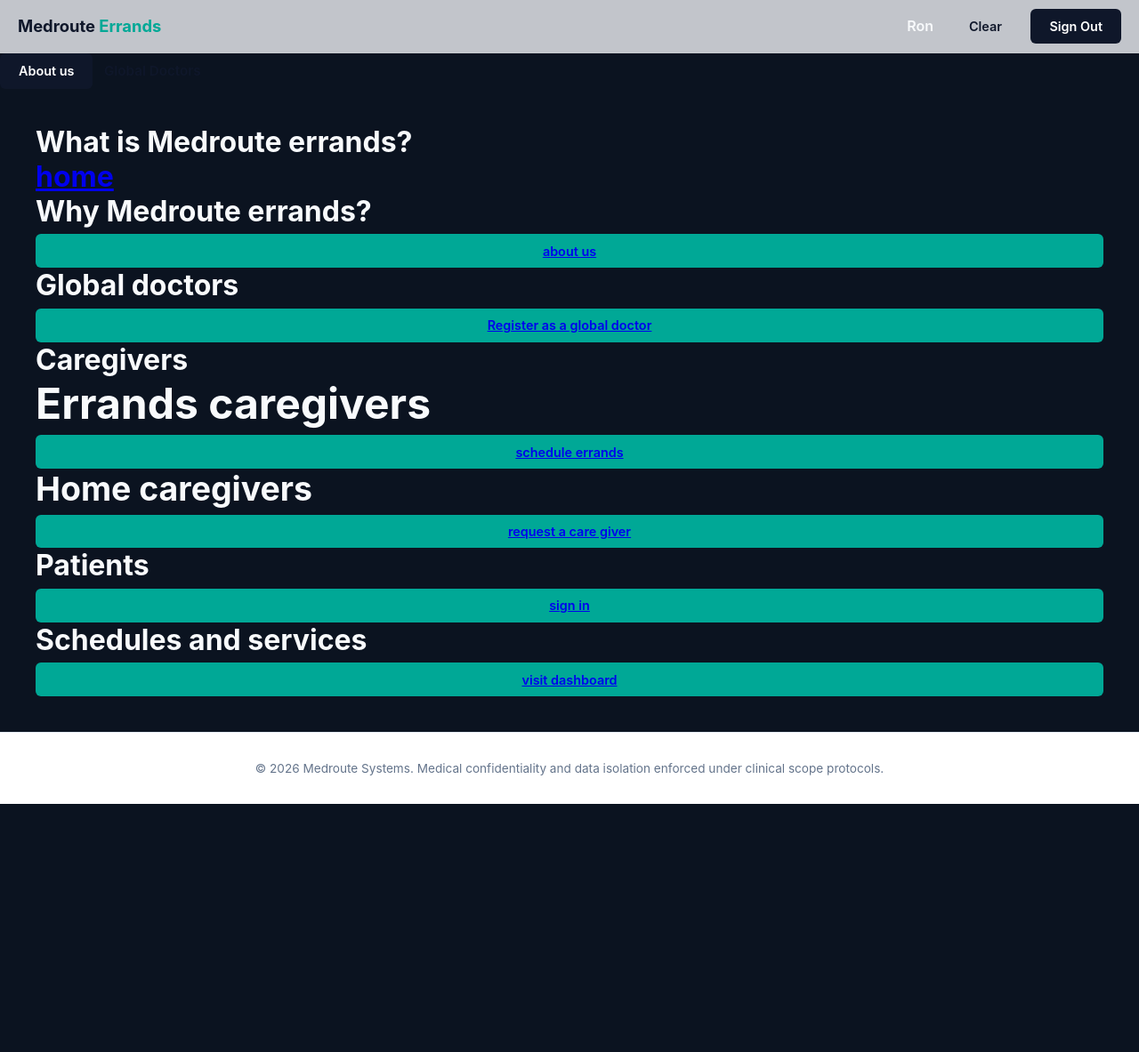
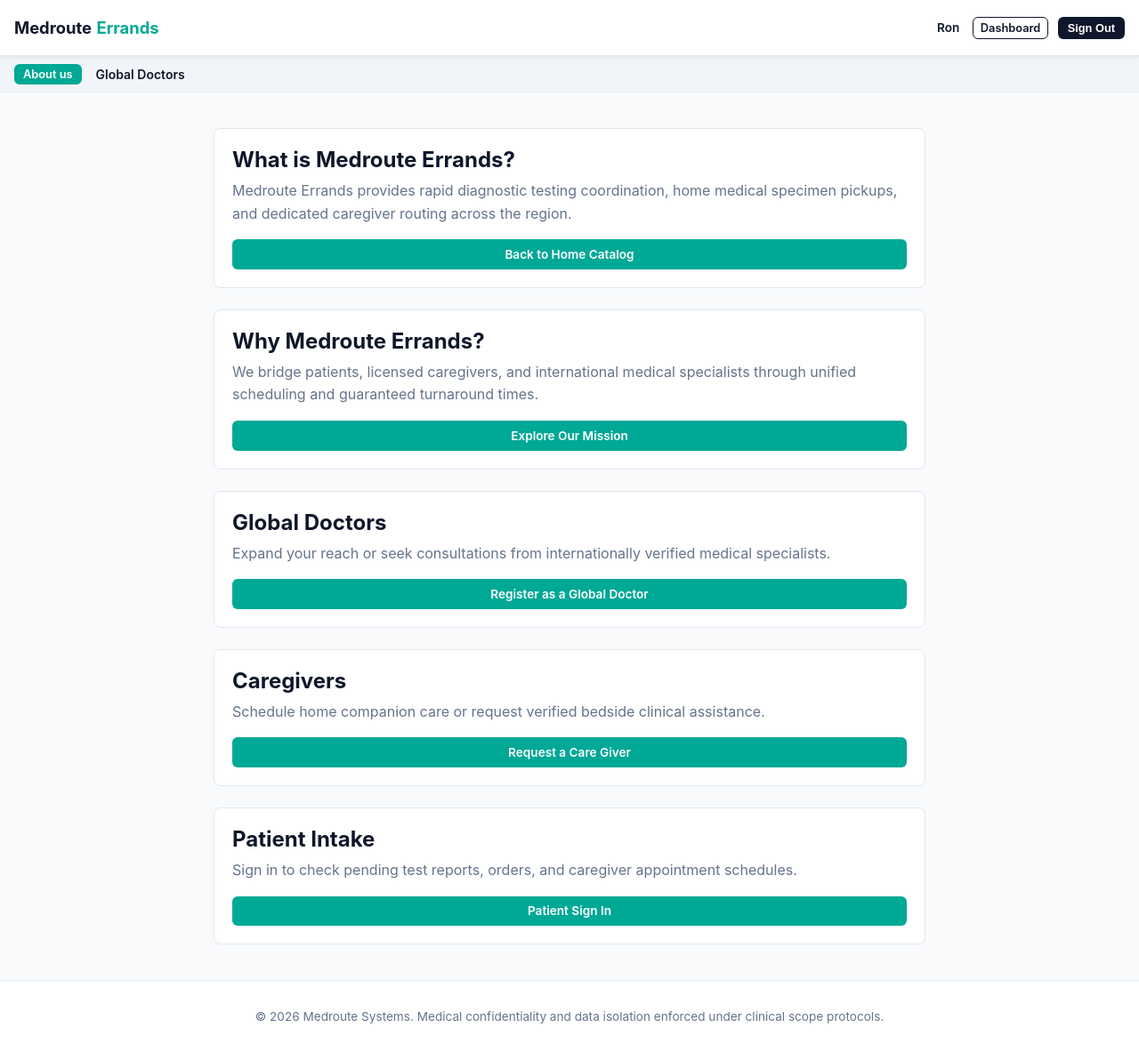
Before and after one commit to ronjoy18/medroute, a Django app: page /about-us/ in a window 1280 px wide. Shown: the whole page at 89% size. Before the commit the page ends 904 px from the top, so only its background shows below. Run offline with Django 5.2, Linux system fonts and the light colour scheme; a user stored in the database is signed in.

```diff
--- a/static/css/style.css
+++ b/static/css/style.css
@@ -1,13 +1,15 @@
+/* ==========================================================================
+   1. Design Tokens & Color Variables
+   ========================================================================== */
 :root {
-  --primary-deep1: #0B4F6C;
-  --secondary-teal: #00A896;
-  --sterile-white: #FFFFFF;
-  --neutral-slate: #0F172A;
-  --neutral-soft: #F8FAFC;
-  --border-slate: #E2E8F0;
-  --alert-red: #EF4444;
-  --success-green: #10B981;
   --primary-deep: #0f172a;
+  --secondary-teal: #00a896;
+  --sterile-white: #ffffff;
+  --neutral-slate: #0f172a;
+  --neutral-soft: #f8fafc;
+  --border-slate: #e2e8f0;
+  --alert-red: #ef4444;
+  --success-green: #10b981;
   --page-bg: #0b1320;
   --text-main: #f8fafc;
   --text-muted: #e2e8f0;
@@ -22,55 +24,122 @@
   );
 }
 
-* {
+/* ==========================================================================
+   2. Reset & Viewport Constraints (Prevents Android Width Stretching)
+   ========================================================================== */
+*,
+*::before,
+*::after {
   box-sizing: border-box;
   margin: 0;
   padding: 0;
-  font-family: -apple-system, BlinkMacSystemFont, "Segoe UI", Roboto, Oxygen, Ubuntu, Cantarell, sans-serif;
+}
+
+html, body {
+  max-width: 100vw;
+  overflow-x: hidden;
 }
 
 body {
+  font-family: -apple-system, BlinkMacSystemFont, "Segoe UI", Roboto, Oxygen, Ubuntu, Cantarell, sans-serif;
   background-color: var(--neutral-soft);
   color: var(--neutral-slate);
-  min-height: 100vh;
+  min-height: 100dvh;
   display: flex;
   flex-direction: column;
 }
 
-/* Main Navigation Bar */
+/* Dark background ONLY on the welcome/advert home page */
+body.home-page {
+  background-color: var(--page-bg);
+  color: var(--text-main);
+}
 
+.main-content {
+  flex: 1;
+  padding: 1.25rem 1rem;
+  max-width: 1200px;
+  margin: 0 auto;
+  width: 100%;
+}
 
-/* Left Section: Brand & Global Doctors */
-.nav-left {
+@media (min-width: 768px) {
+  .main-content {
+    padding: 2.5rem 1.5rem;
+  }
+}
+
+.star {
+  color: var(--alert-red);
+  font-weight: 700;
+}
+
+/* ==========================================================================
+   3. Distinct White Navigation Bar (Clean & Aligned)
+   ========================================================================== */
+.top-nav {
+  width: 100%;
+  height: 64px;
+  background-color: var(--sterile-white);
+  border-bottom: 2px solid var(--border-slate);
+  box-shadow: 0 2px 4px rgba(15, 23, 42, 0.04);
+  padding: 0 1rem;
   display: flex;
   align-items: center;
-  gap: 1.5rem;
-  flex-shrink: 0;
+  justify-content: space-between;
+  position: relative;
+  z-index: 100;
 }
 
+/* Clickable Brand Logo: No purple link, no underline */
 .brand {
   font-size: 1.15rem;
   font-weight: 700;
   color: var(--primary-deep);
   text-decoration: none;
-  white-space: nowrap; /* Keeps Medroute Diagnostics on one single line */
+  display: inline-flex;
+  align-items: center;
+  gap: 0.35rem;
+  white-space: nowrap;
   line-height: 1.2;
 }
 
-/* Right Section: About Us + Auth Buttons */
-.nav-right {
+.brand:hover,
+.brand:visited,
+.brand:active {
+  text-decoration: none;
+  color: var(--primary-deep);
+}
+
+.brand-teal {
+  color: var(--secondary-teal);
+}
+
+/* Right-aligned Navigation Controls */
+.nav-actions {
+  display: flex;
+  align-items: center;
+  gap: 0.65rem;
+  flex-shrink: 0;
+}
+
+/* Secondary Sub-navigation Row (About us & Global Doctors) */
+.sub-nav-bar {
+  background-color: #f1f5f9;
+  border-bottom: 1px solid var(--border-slate);
+  padding: 0.5rem 1rem;
   display: flex;
   align-items: center;
   gap: 1rem;
-  flex-shrink: 0;
+  overflow-x: auto;
+  white-space: nowrap;
 }
 
 .nav-link {
   color: var(--primary-deep);
   font-weight: 600;
   text-decoration: none;
-  font-size: 0.95rem;
-  transition: opacity 0.2s ease;
+  font-size: 0.875rem;
   white-space: nowrap;
 }
 
@@ -78,14 +147,16 @@ body {
   opacity: 0.8;
 }
 
-/* Base Button Style */
+/* ==========================================================================
+   4. Preserved Button Styles
+   ========================================================================== */
 .clinical-btn {
-  padding: 0.65rem 1.25rem;
+  padding: 0.55rem 1rem;
   border-radius: 6px;
   border: none;
   outline: none;
   font-weight: 600;
-  font-size: 0.9rem;
+  font-size: 0.85rem;
   cursor: pointer;
   transition: all 0.2s ease;
   text-decoration: none;
@@ -127,115 +189,11 @@ body {
 
 .btn-teal:hover {
   background-color: #028a7b;
+  color: var(--sterile-white);
 }
 
-.btn-whatsapp {
-  background-color: #25D366;
-  color: #ffffff;
-}
-
-.btn-phone {
-  background-color: #ffffff;
-  color: #000000;
-  border: none;
-}
-
-.main-content {
-  flex: 1;
-  padding: 2.5rem;
-  max-width: 1280px;
-  margin: 0 auto;
-  width: 100%;
-}
-
-
-
-.nav-left, .-right {
-  display: flex;
-  align-items: center;
-  gap: 1.25rem;
-}
-
-
-
-.-link {
-  color: var(--primary-deep);
-  font-weight: 600;
-  text-decoration: none;
-  font-size: 0.95rem;
-  white-space: nowrap;
-}
-
-.-link:hover {
-  opacity: 0.8;
-}
-
-.user-badge {
-  font-weight: 600;
-  font-size: 0.9rem;
-  color: var(--neutral-slate);
-  white-space: nowrap;
-}
-
-/* White background, black text, zero borders */
-.btn-signup-clean {
-  background-color: #ffffff;
-  color: #000000;
-  border: none;
-  box-shadow: none;
-}
-
-.btn-signup-clean:hover {
-  background-color: #f1f5f9;
-}
-
-.star{
-  color: red;
-  font-weight: bold;
-}
-
-
-
-.bar{
-  display: flex;
-  align-items: center;
-  justify-content: space-between;
-  padding: 12px 16px;
-  background-color: #FFFFFF;
-  border-bottom: 1px solid #e5e7eb;
-  gap: 12px;
-}
-
-.-brand{
-  font-size: 1.15rem;
-  font-weight: 700;
-  color: #0b4d0b;
-}
-
-
-.nav-buttons {
-  display: flex;
-  gap: 12px;
-}
-.clinical-nav {
-  background: var(--sterile-white);
-  border-bottom: 1px solid var(--border-slate);
-  padding: 1rem 2rem;
-  display: flex;
-  justify-content: space-between;
-  align-items: center;
-}
-
-
-.table-responsive {
-  width: 100%;
-  overflow-x: auto; /* Adds horizontal scroll ONLY when table exceeds card width */
-  -webkit-overflow-scrolling: touch; /* Smooth momentum scrolling on iOS Safari */
-}
-
-
 .btn-outline {
-  border-color: var(--primary-deep);
+  border: 1px solid var(--primary-deep);
   color: var(--primary-deep);
   background: transparent;
 }
@@ -244,19 +202,28 @@ body {
   background: var(--neutral-soft);
 }
 
-.main-content {
-  flex: 1;
-  padding: 2.5rem;
-  max-width: 1280px;
-  margin: 0 auto;
-  width: 100%;
+.btn-phone {
+  background-color: #ffffff;
+  color: #000000;
+  border: 1px solid var(--border-slate);
 }
 
-/* Card Structures */
+.nav-btn.primary {
+  background-color: var(--brand-blue);
+  color: var(--sterile-white);
+  padding: 6px 14px;
+  font-size: 0.85rem;
+  border-radius: 6px;
+  text-decoration: none;
+}
+
+/* ==========================================================================
+   5. Card Layouts & Grid Structures
+   ========================================================================== */
 .card-grid {
   display: grid;
-  grid-template-columns: repeat(auto-fill, minmax(320px, 1fr));
-  gap: 1.5rem;
+  grid-template-columns: repeat(auto-fill, minmax(290px, 1fr));
+  gap: 1.25rem;
   margin-top: 1.5rem;
 }
 
@@ -264,250 +231,73 @@ body {
   background: var(--sterile-white);
   border: 1px solid var(--border-slate);
   border-radius: 8px;
-  padding: 1.5rem;
+  padding: 1.25rem;
   display: flex;
   flex-direction: column;
   justify-content: space-between;
 }
 
-/* Password Engine Elements */
-.rule-tracker {
-  list-style: none;
-  margin-top: 0.75rem;
-  padding: 0.5rem;
-  background: var(--neutral-soft);
-  border-radius: 6px;
+/* ==========================================================================
+   6. Responsive Tables (Smooth Horizontal Scrolling on Phones)
+   ========================================================================== */
+.table-responsive {
+  width: 100%;
+  overflow-x: auto;
+  -webkit-overflow-scrolling: touch;
+  margin-top: 1rem;
+  border: 1px solid var(--border-slate);
+  border-radius: 8px;
+  background: var(--sterile-white);
 }
 
-.rule-tracker li {
-  font-size: 0.825rem;
-  color: #64748B;
-  display: flex;
-  align-items: center;
-  gap: 0.5rem;
-  margin-bottom: 0.25rem;
+.data-table {
+  width: 100%;
+  min-width: 600px;
+  border-collapse: collapse;
 }
 
-.rule-tracker li.valid {
-  color: var(--success-green);
-  font-weight: 600;
-}
-
-.rule-tracker li.valid::before {
-  content: "✔";
-}
-
-.rule-tracker li.invalid::before {
-  content: "○";
-}
-
-/* Data Table Architecture */
-.data-table {
-  width: 100%;
-  border-collapse: collapse;
-  background: var(--sterile-white);
-  border-radius: 8px;
-  overflow: hidden;
-  border: 1px solid var(--border-slate);
-  margin-top: 1rem;
-}
-
-.data-table th, .data-table td {
-  padding: 1rem;
+.data-table th,
+.data-table td {
+  padding: 0.85rem 1rem;
   text-align: left;
   border-bottom: 1px solid var(--border-slate);
+  font-size: 0.875rem;
 }
 
 .data-table th {
   background: var(--neutral-soft);
   font-weight: 700;
+  color: var(--primary-deep);
 }
 
-
-/* Navigation bar layout */
-.navbar {
-  display: flex;
-  align-items: center;
-  justify-content: space-between;
-  padding: 12px 16px;
-  background-color: #ffffff;
-  border-bottom: 1px solid #e5e7eb;
-  gap: 12px;
-}
-
-/* Brand Title */
-.nav-brand {
-  font-size: 1.15rem;
-  font-weight: 400;
-  color: #0b4d6c;
-  text-decoration: none;
-  line-height: 1.2;
-  white-space: nowrap; /* Prevents text from breaking into two awkward lines */
-}
-
-/* Right-side button group */
-.nav-actions {
-  display: flex;
-  align-items: center;
-  gap: 8px; /* Clean gap between Signup and Login */
-  flex-shrink: 0; /* Prevents buttons from squishing */
-}
-
-/* Signup Button */
-.btn-signup {
-  padding: 6px 12px;
-  border: 1.5px solid #0b4d6c;
-  border-radius: 6px;
-  background: transparent;
-  color: #0b4d6c;
-  font-size: 0.875rem;
-  font-weight: 600;
-  text-decoration: none;
-  display: inline-block;
-  white-space: nowrap;
-}
-
-/* Login Button */
-.btn-login {
-  padding: 6px 14px;
-  border-radius: 6px;
-  background-color: #0b4d6c;
-  color: #ffffff;
-  font-size: 0.875rem;
-  font-weight: 600;
-  text-decoration: none;
-  display: inline-block;
-  white-space: nowrap;
-}
-
-/* Container positioned fixed on screen */
-.toast-container {
-  position: fixed;
-  top: 20px;
-  right: 20px;
-  z-index: 9999;
-  display: flex;
-  flex-direction: column;
-  gap: 10px; /* Space between multiple stacked toasts */
-  pointer-events: none; /* Allows clicking behind empty space */
-}
-
-/* Base Toast Card */
-.toast {
-  pointer-events: auto; /* Re-enables clicking on the toast itself */
-  min-width: 250px;
-  max-width: 350px;
-  padding: 12px 16px;
-  border-radius: 8px;
-  color: #ffffff;
-  font-family: sans-serif;
-  font-size: 14px;
-  box-shadow: 0 4px 12px rgba(0, 0, 0, 0.15);
-  display: flex;
-  align-items: center;
-  justify-content: space-between;
-  opacity: 0;
-  transform: translateY(-10px);
-  transition: opacity 0.3s ease, transform 0.3s ease;
-}
-
-/* Visibility state */
-.toast.show {
-  opacity: 1;
-  transform: translateY(0);
-}
-
-/* Color variations based on message status */
-.toast-success { background-color: #0b4d6c; } /* Ocean/Proswim blue */
-.toast-error   { background-color: #d9383a; } /* Alert red */
-.toast-info    { background-color: #00c4d6; color: #032b30; } /* errand cyan */
-
-* {
-  box-sizing: border-box;
-  margin: 0;
-  padding: 0;
-}
-
-body {
-  font-family: -apple-system, BlinkMacSystemFont, "Segoe UI", Roboto, sans-serif;
-  background-color: #0b1320; /* Dark general page backdrop */
-  color: #f8fafc;
-  min-height: 100dvh;
-}
-
-/* 1. Header (Excluded from Card Height) */
-.top-nav {
-  height: 60px;
-  display: flex;
-  justify-content: space-between;
-  align-items: center;
-  padding: 0 1.25rem;
-  background: rgba(226, 228, 233, 0.85);
-  border-bottom: 1px solid rgba(255, 255, 255, 0.08);
-}
-
-.nav-actions {
-  display: flex;
-  gap: 0.5rem;
-}
-
-.nav-btn {
-  padding: 6px 14px;
-  font-size: 0.85rem;
-  border-radius: 6px;
-  border: 1px solid rgba(255, 255, 255, 0.2);
-  color: #fff;
-  background: transparent;
-  cursor: pointer;
-  text-decoration: none;
-}
-
-.nav-btn.primary {
-  background: #0284c7;
-  border-color: #0284c7;
-}
-
-/* 2. Container holding the card */
+/* ==========================================================================
+   7. Glass Card Component (For Welcome Ad Page)
+   ========================================================================== */
 .page-container {
   display: flex;
   justify-content: center;
   align-items: center;
   padding: 1rem;
+  flex: 1;
 }
 
-/* 3. The Translucent Blue-Green Glass Card */
 .glass-card {
   position: relative;
   width: 100%;
   max-width: 420px;
-
-  /* Takes 3/4 (75%) of the mobile screen height */
   height: 75dvh;
-
   border-radius: 24px;
-  overflow: hidden; /* Keeps background image strictly inside the card border */
+  overflow: hidden;
   display: flex;
   flex-direction: column;
   justify-content: space-between;
-
-  /* Translucent Blue-Green / Cyan Glass Fill */
-  background: linear-gradient(
-    135deg,
-    rgba(14, 116, 144, 0.45) 0%,   /* Cyan / Blue-Green */
-    rgba(15, 118, 110, 0.35) 50%,  /* Deep Teal */
-    rgba(6, 78, 59, 0.40) 100%     /* Emerald hint */
-  );
-
-  /* Glass Frosted Blur */
+  background: var(--glass-card-bg);
   backdrop-filter: blur(16px);
   -webkit-backdrop-filter: blur(16px);
-
-  /* Subtle glass border and soft shadow */
-  border: 1px solid rgba(94, 234, 212, 0.25);
+  border: 1px solid var(--accent-mint-dim);
   box-shadow: 0 16px 36px rgba(0, 0, 0, 0.4);
 }
 
-/* 4. Isolated Background Image layer */
 .glass-card::before {
   content: "";
   position: absolute;
--- a/templates/aboutus.html
+++ b/templates/aboutus.html
@@ -1,83 +1,59 @@
 {% extends "base.html" %}
 
+{% block title %}About Us | Medroute Errands{% endblock %}
+
 {% block content %}
-<div>
-    <h1>What is Medroute errands?</hs>
-    <p>
+<div style="max-width: 800px; margin: 0 auto; display: flex; flex-direction: column; gap: 1.5rem;">
 
+  <div class="card">
+    <h2 style="color: var(--primary-deep); margin-bottom: 0.5rem;">What is Medroute Errands?</h2>
+    <p style="color: #64748B; line-height: 1.6; margin-bottom: 1rem;">
+      Medroute Errands provides rapid diagnostic testing coordination, home medical specimen pickups, and dedicated caregiver routing across the region.
     </p>
-    <div>
-      </button type="submit" class="clinical-btn btn-teal" style="width: 100%;">
-        <a href="{% url '/'%}">home</a>
-      </button>
-    </div>
-</div>
-<div>
-    <h1>Why Medroute errands?</hs>
-    <p>
+    <a href="{% url 'index-page' %}" class="clinical-btn btn-teal" style="width: 100%;">
+      Back to Home Catalog
+    </a>
+  </div>
 
+  <div class="card">
+    <h2 style="color: var(--primary-deep); margin-bottom: 0.5rem;">Why Medroute Errands?</h2>
+    <p style="color: #64748B; line-height: 1.6; margin-bottom: 1rem;">
+      We bridge patients, licensed caregivers, and international medical specialists through unified scheduling and guaranteed turnaround times.
     </p>
-    <div>
-        <button type="submit" class="clinical-btn btn-teal" style="width: 100%;">
-          <a href="{% url 'about-us' %}">about us</a>
-        </button>
-    </div>
-</div>
-<div>
-    <h1>Global doctors</hs>
-    <p>
+    <a href="{% url 'about-us' %}" class="clinical-btn btn-teal" style="width: 100%;">
+      Explore Our Mission
+    </a>
+  </div>
 
+  <div class="card">
+    <h2 style="color: var(--primary-deep); margin-bottom: 0.5rem;">Global Doctors</h2>
+    <p style="color: #64748B; line-height: 1.6; margin-bottom: 1rem;">
+      Expand your reach or seek consultations from internationally verified medical specialists.
     </p>
-    <div>
-        <button type="submit" class="clinical-btn btn-teal" style="width: 100%;">
-            <a href="/auth/?mode=register&role=doctor">Register as a global doctor</a>
-        </button>
-    </div>
-</div>
-<div>
-    <h1>Caregivers</hs>
-    <p>
+    <a href="{% url 'auth-page' %}?mode=register&role=doctor" class="clinical-btn btn-teal" style="width: 100%;">
+      Register as a Global Doctor
+    </a>
+  </div>
 
+  <div class="card">
+    <h2 style="color: var(--primary-deep); margin-bottom: 0.5rem;">Caregivers</h2>
+    <p style="color: #64748B; line-height: 1.6; margin-bottom: 1rem;">
+      Schedule home companion care or request verified bedside clinical assistance.
     </p>
-    <div>
-      <h2>Errands caregivers</h2>
-    </div>
-    <p>
+    <a href="{% url 'api-home-care' %}" class="clinical-btn btn-teal" style="width: 100%;">
+      Request a Care Giver
+    </a>
+  </div>
 
+  <div class="card">
+    <h2 style="color: var(--primary-deep); margin-bottom: 0.5rem;">Patient Intake</h2>
+    <p style="color: #64748B; line-height: 1.6; margin-bottom: 1rem;">
+      Sign in to check pending test reports, orders, and caregiver appointment schedules.
     </p>
-    <button type="submit" class="clinical-btn btn-teal" style="width: 100%;">
-        <a href="api/v1/patient/me/">schedule errands</a>
-    </button>
-    <div>
-        <h3>Home caregivers</h3>
-    </div>
-    <p>
+    <a href="{% url 'auth-page' %}?mode=login&role=patient" class="clinical-btn btn-teal" style="width: 100%;">
+      Patient Sign In
+    </a>
+  </div>
 
-    </p>
-    <button type="submit" class="clinical-btn btn-teal" style="width: 100%;">
-        <a href="/connect-care-giver/">request a care giver</a>
-    </button>
-</div>
-<div>
-    <h1>Patients</hs>
-    <p>
-
-    </p>
-    <div>
-        <button type="submit" class="clinical-btn btn-teal" style="width: 100%;">
-            <a href="/auth/login/">sign in</a>
-        </button>
-    </div>
-</div>
-<div>
-    <h1>Schedules and services</hs>
-    <p>
-
-    </p>
-    <div>
-        <button type="submit" class="clinical-btn btn-teal" style="width: 100%;">
-            <a href="dashboard/">visit dashboard</a>
-        </button>
-    </div>
 </div>
 {% endblock %}
--- a/templates/base.html
+++ b/templates/base.html
@@ -7,38 +7,45 @@
   <link rel="stylesheet" href="/static/css/style.css">
   {% block extra_head %}{% endblock %}
 </head>
-<!-- CORRECT -->
 <body data-authenticated="{% if request.user.is_authenticated %}true{% else %}false{% endif %}">
 
-  <nav class="top-nav">
-    <a href="{% url 'index-page' %}" class="brand">Medroute <span style="color: var(--secondary-teal);">Errands</span></a>
-    <div class="nav-action">
+  <!-- Main Top Bar: Clean White, Distinct, Unbroken -->
+  <header class="top-nav">
+    <a href="{% url 'index-page' %}" class="brand">
+      <span>Medroute</span>
+      <span class="brand-teal">Errands</span>
+    </a>
+
+    <!-- Right-aligned action buttons -->
+    <div class="nav-actions">
       {% if request.user.is_authenticated %}
-        <span style="margin-right: 1rem; font-weight: 600;">
-          {{request.user.username }}
+        <span style="font-weight: 600; font-size: 0.85rem; color: var(--primary-deep); margin-right: 0.25rem;">
+          {{ request.user.username }}
         </span>
-        <a href="/dashboard/" class="clinical-btn btn-outline" style="margin-right: 0.5rem;">Clear</a>
-        <button onclick="fetch('/api/v1/auth/logout/', {method:'POST', headers:{'X-CSRFToken':'{{ csrf_token }}'}}).then(()=>window.location.href='/')" class="clinical-btn btn-primary">Sign Out</button>
+        <a href="{% url 'dashboard-dispatcher' %}" class="clinical-btn btn-outline" style="padding: 4px 8px; font-size: 0.8rem;">Dashboard</a>
+        <button onclick="fetch('/api/v1/auth/logout/', {method:'POST', headers:{'X-CSRFToken':'{{ csrf_token }}'}}).then(()=>window.location.href= 'index-page')" class="clinical-btn btn-primary" style="padding: 4px 10px; font-size: 0.8rem;">
+          Sign Out
+        </button>
       {% else %}
-        <!--a href="/auth/?mode=login&role=doctor" class="clinical-btn btn-outline" style="margin-right: 0.5rem;">Doctor Portal</a>-->
-        <div style="margin-top: 2rem; display: flex; gap: 1rem; justify-content: center;"></div>
-          <!--a href="/auth/?mode=register&role=patient" class="clinical-btn btn-phone">sign up</a--->
-          <a href="/auth/?mode=login&role=patient" class=" clinical-btn btn-primary">login</a>
-        </div>
+        <a href="{% url 'auth-page' %}?mode=login&role=patient" class="clinical-btn btn-primary">
+          Login
+        </a>
       {% endif %}
     </div>
+  </header>
+
+  <!-- Sub Navigation Links Bar -->
+  <nav class="sub-nav-bar">
+    <a href="{% url 'about-us' %}" class="clinical-btn btn-teal" style="padding: 4px 10px; font-size: 0.8rem;">About us</a>
+    <a href="{% url 'global-doctor-directory' %}" class="nav-link">Global Doctors</a>
   </nav>
-  <div class="auth-button">
-    <a href="{% url 'about-us' %}" class="clinical-btn btn-primary" style="margin-right: 0.5rem;">About us</a>
-    <a href="/directory/doctors/" class="nav-link" style="color: var(--primary-deep); font-weight: 600; text-decoration: none;">
-  Global Doctors
-    </a>
-  </div>
+
+  <!-- Main Content Container -->
   <main class="main-content">
     {% block content %}{% endblock %}
   </main>
 
-  <footer style="padding: 2rem; text-align: center; border-top: 1px solid var(--border-slate); background: #FFF; font-size: 0.85rem; color: #64748B;">
+  <footer style="padding: 2rem 1rem; text-align: center; border-top: 1px solid var(--border-slate); background: #ffffff; font-size: 0.85rem; color: #64748B; margin-top: auto;">
     &copy; 2026 Medroute Systems. Medical confidentiality and data isolation enforced under clinical scope protocols.
   </footer>
 
```
Also changed, not shown: other parts of static/css/style.css (+38 -21 lines), templates/home.html (+18 -14 lines).
